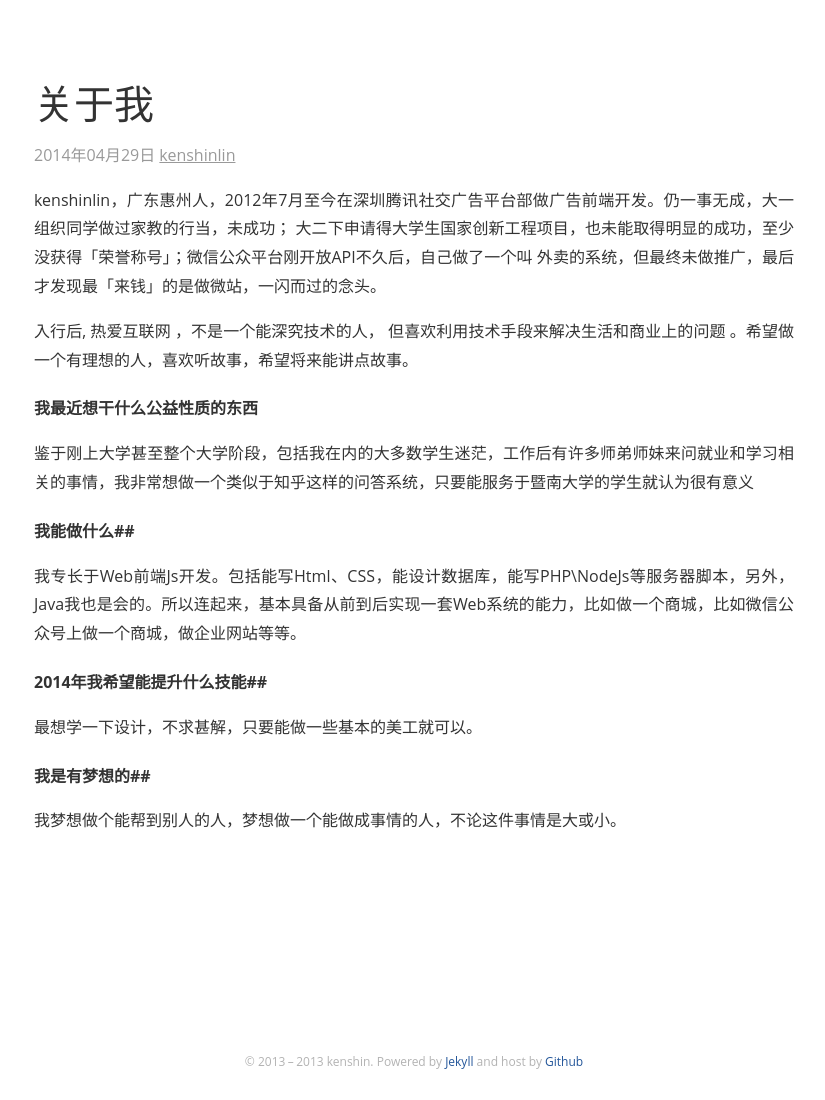
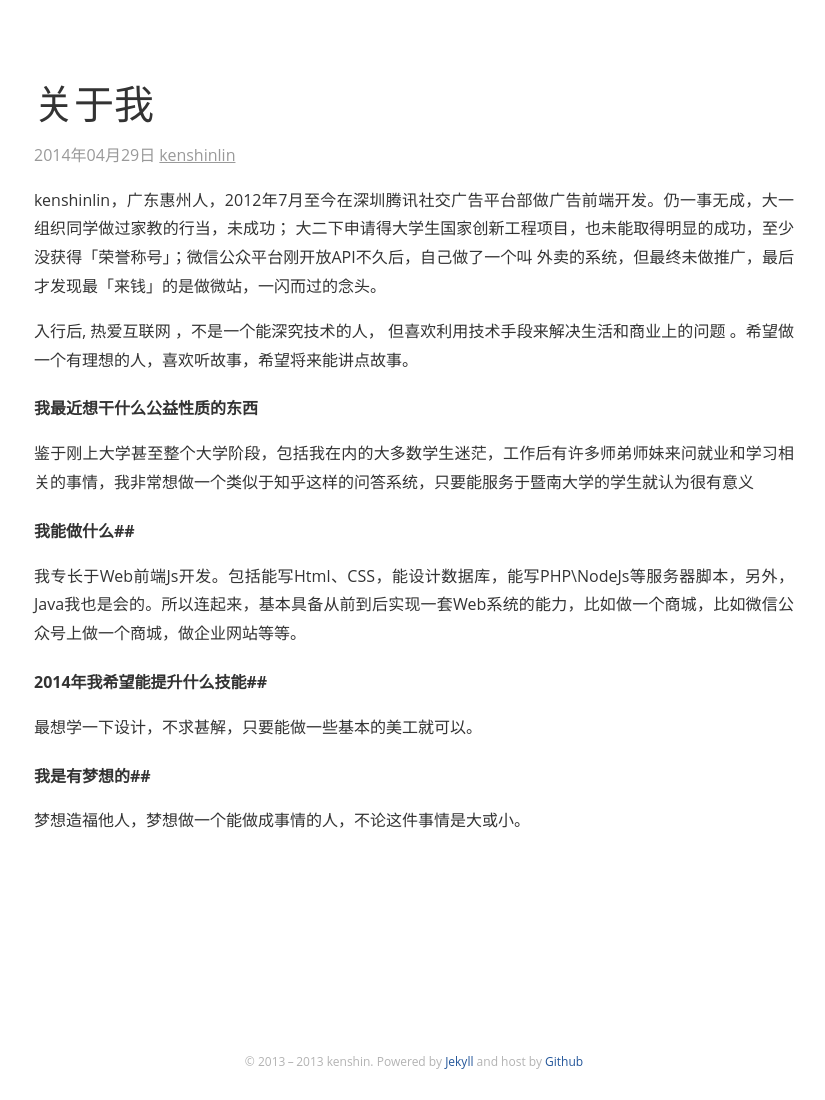
Before and after one commit to kenshinlin/archives, a Jekyll site: the page built from _posts/2014-4-29-aboutMe.md, in a window 1280 px wide. Shown: the whole page, without its empty margins (226-1051 px from the left). Built offline with Jekyll 4.4.1, drawn with Linux system fonts in a browser that asks for light colours; comment, search, counter and statistics services are not loaded.

Commit message:
about me update

```diff
--- a/_posts/2014-4-29-aboutMe.md
+++ b/_posts/2014-4-29-aboutMe.md
@@ -23,4 +23,4 @@ kenshinlin，广东惠州人，2012年7月至今在深圳腾讯社交广告平
 最想学一下设计，不求甚解，只要能做一些基本的美工就可以。
 
 ##我是有梦想的##
-我梦想做个能帮到别人的人，梦想做一个能做成事情的人，不论这件事情是大或小。
+梦想造福他人，梦想做一个能做成事情的人，不论这件事情是大或小。
```
